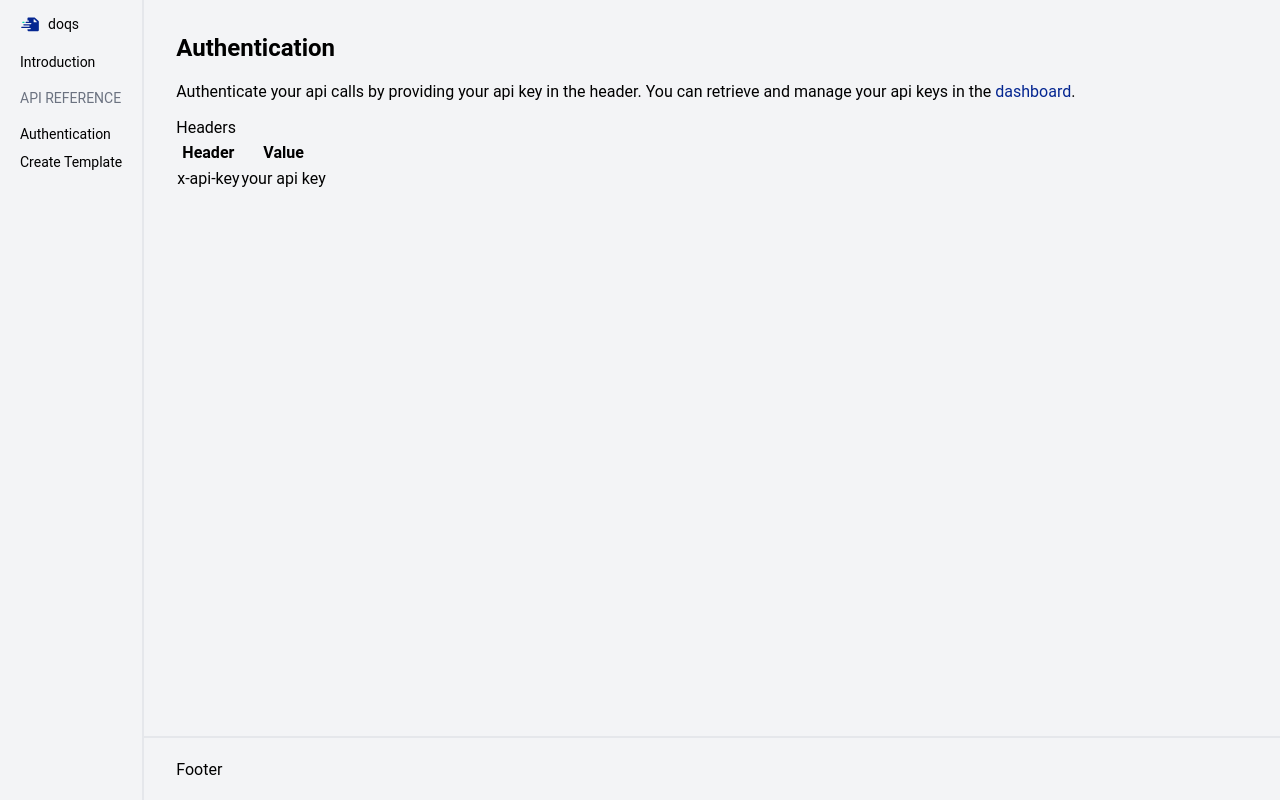
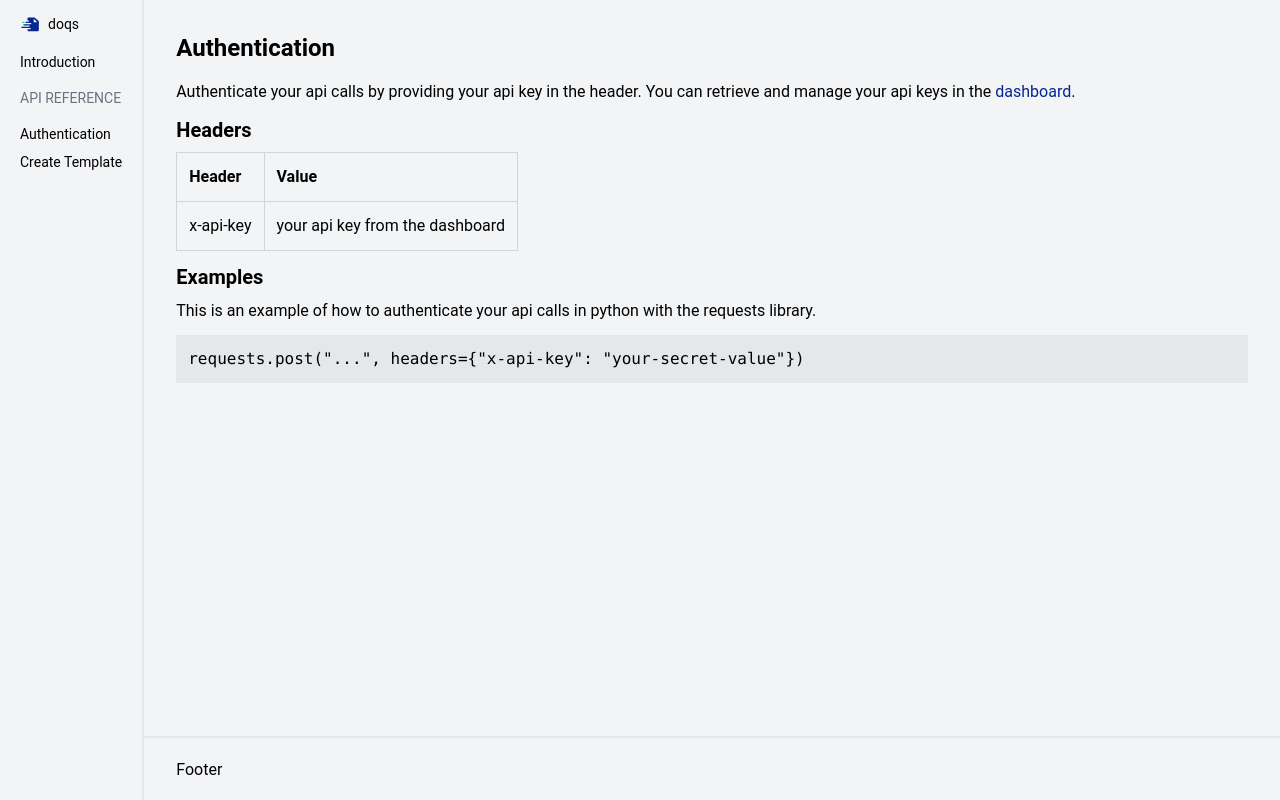
Before and after one commit to doqs-dev/docs, a Next.js app: page /api-reference/authentication in a window 1280 px wide. Built offline with nearby package versions, Linux system fonts and the light colour scheme.

Commit message:
feat: table styling

```diff
--- a/styles/globals.css
+++ b/styles/globals.css
@@ -19,6 +19,10 @@
     @apply mb-4 font-bold text-2xl;
 }
 
+h2 {
+    @apply mb-2 font-bold text-xl;
+}
+
 ol {
     @apply list-decimal list-inside;
 }
@@ -30,10 +34,24 @@
 code {
     @apply block;
     @apply p-3;
-    @apply bg-gray-300;
+    @apply bg-gray-200;
 
 }
 
-main  a {
+main a {
     @apply text-primary;
 }
+
+table {
+    @apply table-fixed;
+    @apply border-collapse;
+    @apply border border-gray-300;
+    @apply mb-3;
+}
+
+table th {
+    @apply border border-gray-300 p-3;
+}
+table td {
+    @apply border border-gray-300 p-3;
+}
```
Also changed, not shown: pages/api-reference/authentication.mdx (+10 -3 lines).
